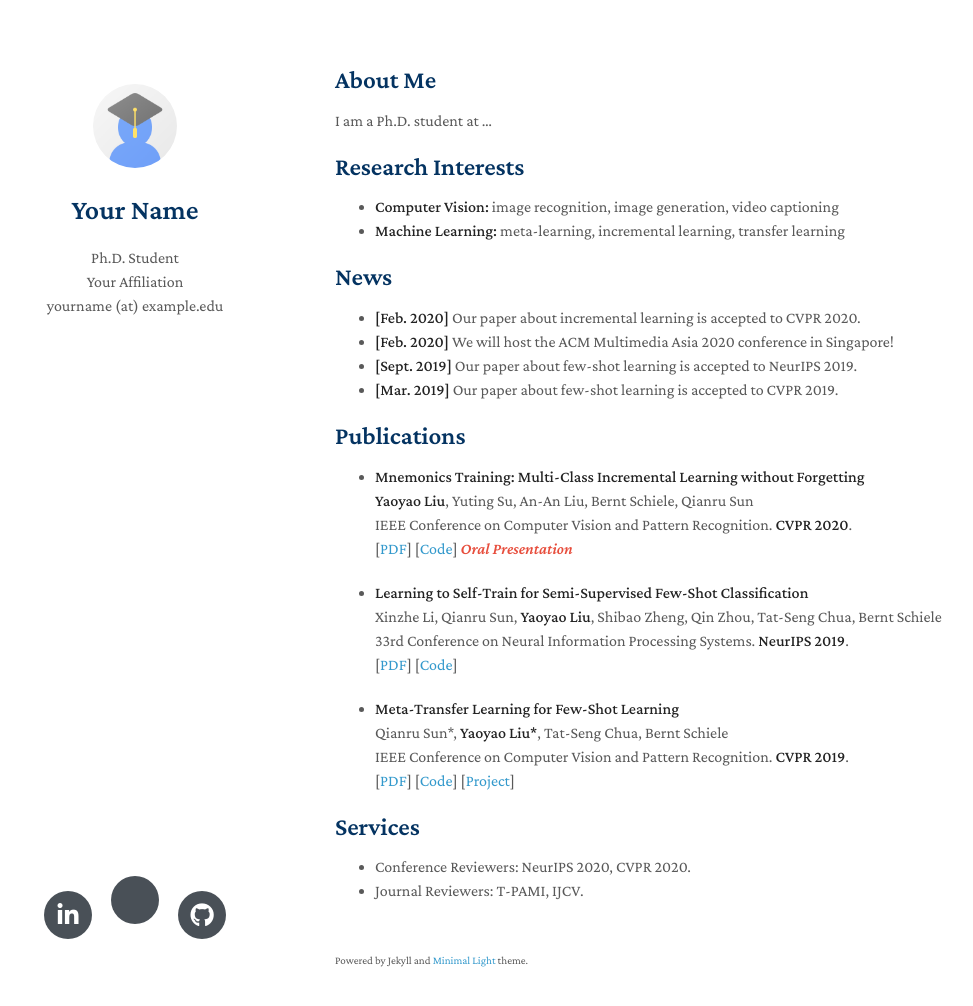
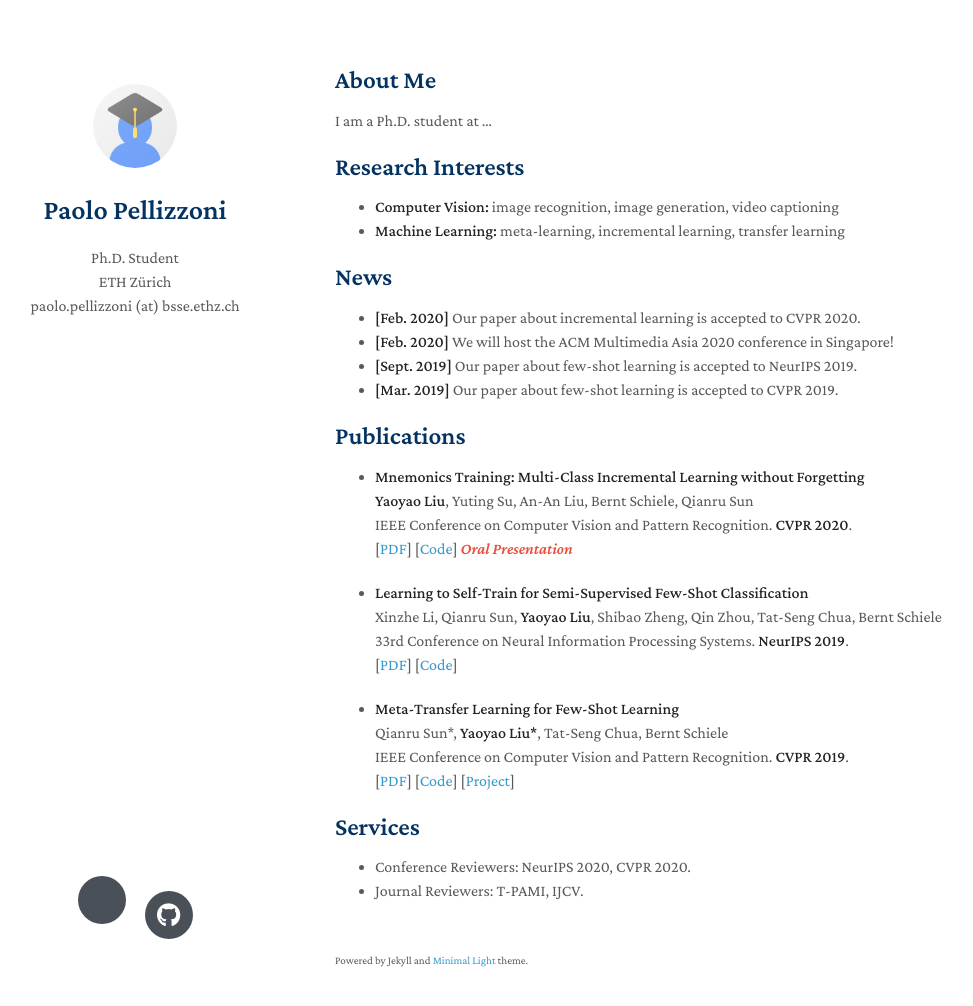
Before and after one commit to PaoloPellizzoni/paolopellizzoni.github.io, a Jekyll site: the page built from index.md, in a window 1280 px wide and 1041 px high. Shown: the top 1006 px of the window, without its empty margins (135-1108 px from the left). Built offline with Jekyll 4.4.1, drawn with Linux system fonts in a browser that asks for light colours; nearby versions of some CDN libraries; a style sheet for code colours, icons or effects is not loaded; our own code applies the rules of GitHub Pages for plain Markdown files.

Commit message:
Update _config.yml

```diff
--- a/_config.yml
+++ b/_config.yml
@@ -1,20 +1,20 @@
 # Basic Information
-title: Your Name
+title: Paolo Pellizzoni
 position: Ph.D. Student
-affiliation: Your Affiliation
-email: yourname (at) example.edu
+affiliation: ETH Zürich
+email: paolo.pellizzoni (at) bsse.ethz.ch
 
 # Search Engine Optimization (SEO)
 # The following information is used to improve the website traffic from search engines, e.g., Google.
-keywords: minimal academic
-description: The Minimal Light is a simple and elegant jekyll theme for academic personal homepage.
-canonical: https://minimal-light.yyliu.net/
+keywords: Paolo Pellizzoni
+description:
+canonical: https://paolopellizzoni.github.io
 
 # Links
 # If you don't need one of them, you may delete the corresponding line.
-google_scholar: https://scholar.google.com/
-github_link: https://github.com/yaoyao-liu/minimal-light
-linkedin: https://www.linkedin.com/
+google_scholar: https://scholar.google.com/citations?user=SRXEcPUAAAAJ&hl=en
+github_link: https://github.com/PaoloPellizzoni
+#linkedin: https://www.linkedin.com/
 
 # Images (e.g., your profile picture and your website's favicon)
 # "favicon" and "favicon_dark" are used for the light and dark modes, respectively.
@@ -24,7 +24,7 @@ favicon_dark: ./assets/img/favicon-dark.png
 
 # Google Analytics ID
 # Please remove this if you don't use Google Analytics
-google_analytics: UA-111540567-4
+# google_analytics: UA-111540567-4
 
 # Use this project as a remote theme for GitHub Pages
 # See the guide here: https://docs.github.com/en/pages/setting-up-a-github-pages-site-with-jekyll/adding-a-theme-to-your-github-pages-site-using-jekyll
```
